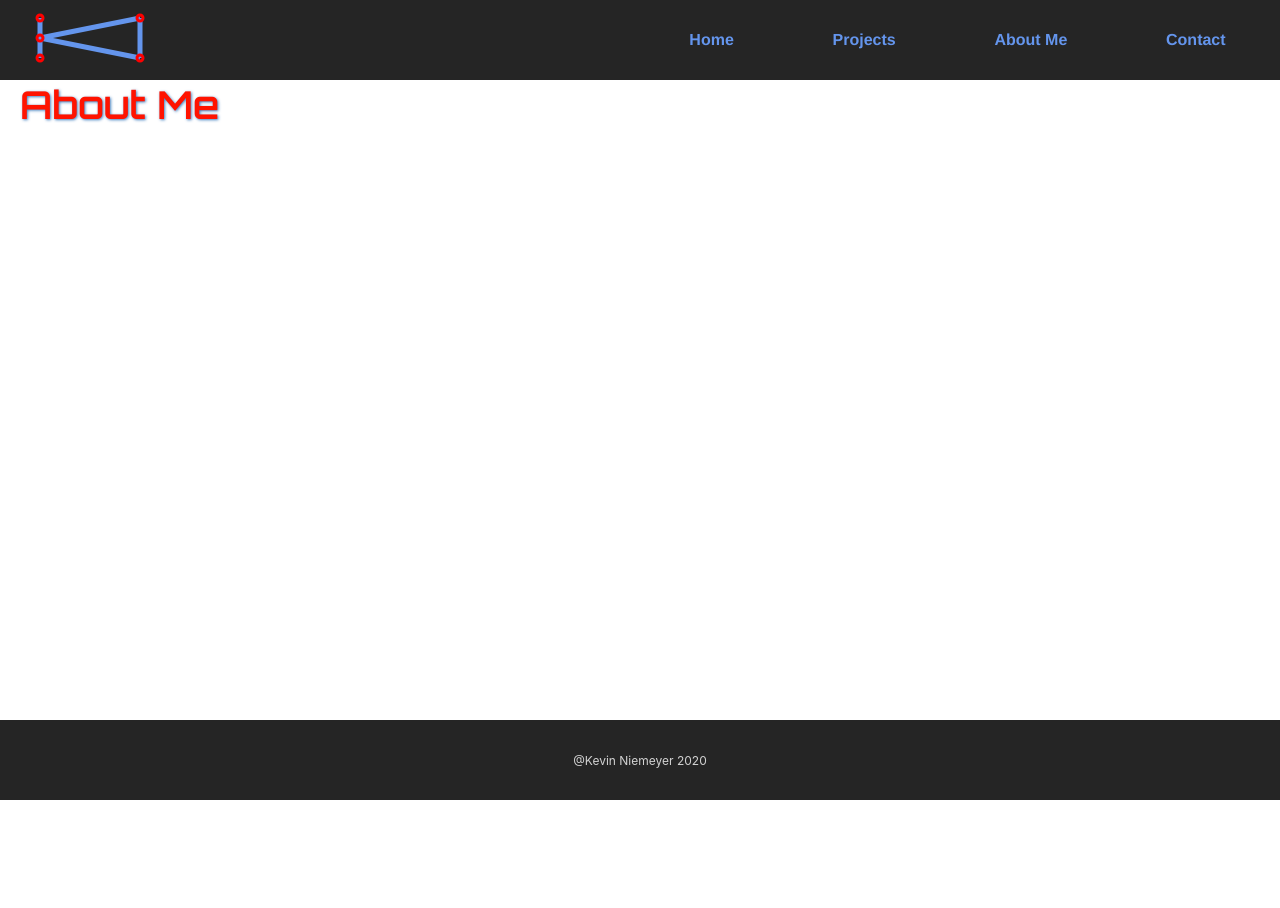
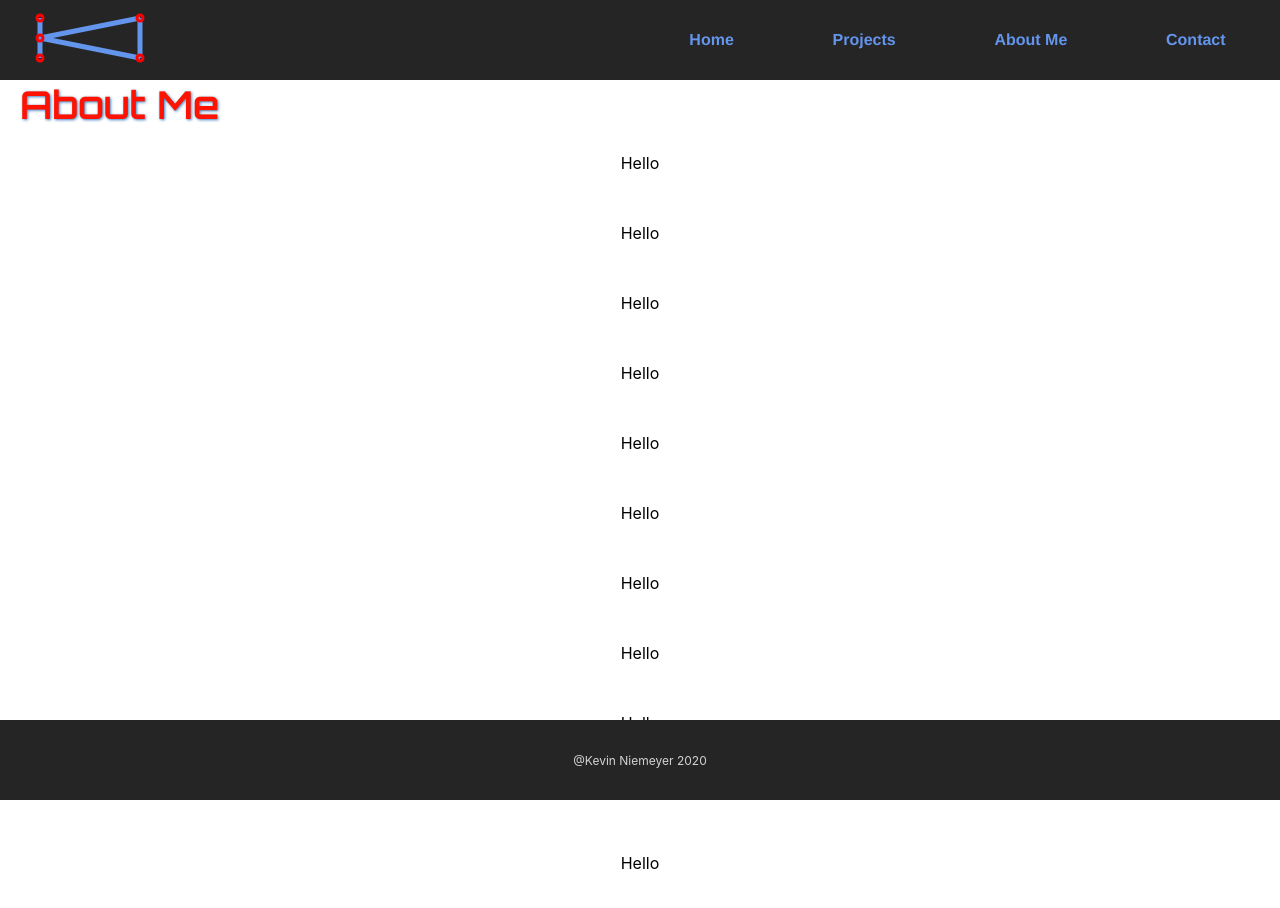
Before and after one commit to KevinNiemeyer/Portfolio, a React (Create React App) app: page /about in a window 1280 px wide. Before the commit the page ends 800 px from the top, so only its background shows below. Built offline with nearby package versions, Linux system fonts and the light colour scheme.

Commit message:
Fix footer/projects formatting issue

```diff
--- a/src/About.js
+++ b/src/About.js
@@ -8,12 +8,28 @@ const Container = styled.div`
 	width: 100%;
 	position: relative;
 	display: flex;
+	flex-direction: column;
 `;
 function About(props) {
 	return (
 		// Render a Thumbnail component
 		<Container>
 			<Header left='3' top='3' scale='3' name='About Me' />
+			<p>Hello</p>
+			<br />
+			<p>Hello</p>
+			<br /> <p>Hello</p>
+			<br /> <p>Hello</p>
+			<br /> <p>Hello</p>
+			<br />
+			<p>Hello</p>
+			<br /> <p>Hello</p>
+			<br /> <p>Hello</p>
+			<br /> <p>Hello</p>
+			<br />
+			<p>Hello</p>
+			<br /> <p>Hello</p>
+			<br />
 		</Container>
 	);
 }
--- a/src/App.js
+++ b/src/App.js
@@ -22,7 +22,7 @@ const Container = styled.div`
 	margin: 0;
 	padding: 0;
 	transition: all .3s;
-	max-height: auto;
+	max-height: 100vh;
 `;
 
 function App() {
@@ -37,7 +37,7 @@ function App() {
 					<Route exact path='/about' component={About} />
 					<Route exact path='/projects' component={Projects} />
 					<Route exact path='/contact' component={Contact} />
-					<Route path='/' component={NotFound} />
+					<Route path='/*' component={NotFound} />
 				</Switch>
 				<Footer />
 			</Container>
--- a/src/Footer.js
+++ b/src/Footer.js
@@ -3,7 +3,7 @@ import styled from 'styled-components';
 import './App.css';
 
 const Container = styled.div`
-	position: fixed;
+	position: relative;
 	bottom: 0;
 	left: 0;
 	justify-content: center;
--- a/src/Project.js
+++ b/src/Project.js
@@ -2,7 +2,6 @@ import React from 'react';
 import styled from 'styled-components';
 import { Link } from 'react-router-dom';
 
-import axios from 'axios';
 import './App.css';
 
 const Container = styled.div`
@@ -11,7 +10,6 @@ const Container = styled.div`
 	justify-content: left;
 	align-items: center;
 	width: 100%;
-	height: auto;
 	border: solid darkgrey 1px;
 `;
 
@@ -23,7 +21,10 @@ function Project(props) {
 		<Container>
 			<UL>
 				<LI>Project: {props.description}</LI>
-				<LI>URL: {props.url}</LI>
+				<LI>
+					{/* can't get the url to work right*/}
+					<Link to={props.git_url.git}>URL: {props.git_url.git}</Link>
+				</LI>
 			</UL>
 		</Container>
 	);
--- a/src/Projects.js
+++ b/src/Projects.js
@@ -1,3 +1,4 @@
+/* eslint-disable array-callback-return */
 import React, { useEffect, useState } from 'react';
 import axios from 'axios';
 import Header from './Header.js';
@@ -6,11 +7,11 @@ import styled from 'styled-components';
 import './App.css';
 
 const Container = styled.div`
-	height: 80vh;
-	width: 100%;
 	position: relative;
+	width: 100vw;
 	display: flex;
 	flex-direction: column;
+	overflow: auto;
 `;
 function Projects(props) {
 	const [ repos, setRepos ] = useState([]);
@@ -19,9 +20,8 @@ function Projects(props) {
 			'https://api.github.com/users/KevinNiemeyer/repos?fbclid=IwAR2stMhMjngpObVKnSVLthIUb6J4oMsix7PmYw_T3kqkWDSuyyNaYvAGWUE';
 		axios
 			.get(url, {
-				headers: {
-					'Access-Control-Allow-Origin': '*'
-				}
+				private: 'false',
+				fork: 'false'
 			})
 			.then((response) => {
 				let result = response.data;
@@ -37,7 +37,13 @@ function Projects(props) {
 		<Container>
 			<Header left='3' top='3' scale='3' name='Projects' />
 			{repos.map((repo) => {
-				return <Project key={repo.id} id={repo.id} url={repo.url} description={repo.description} />;
+				if (repo.private === false && repo.fork === false) {
+					return (
+						<Project key={repo.id} id={repo.id} git_url={repo.git_url} description={repo.description}>
+							{''}
+						</Project>
+					);
+				}
 			})};
 		</Container>
 	);
--- a/src/RandomQuote.js
+++ b/src/RandomQuote.js
@@ -2,8 +2,7 @@ import React, { useState, useEffect } from 'react';
 import styled from 'styled-components';
 import './random-quote-styles.css';
 import './App.css';
-
-const axios = require('axios');
+import axios from 'axios';
 
 const Container = styled.div`
 	width: 80%;
```
